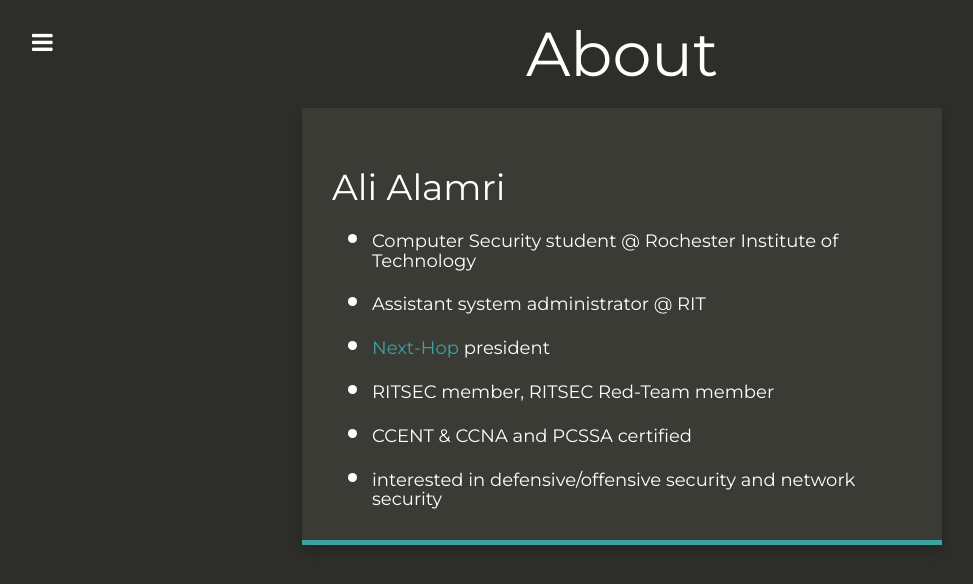
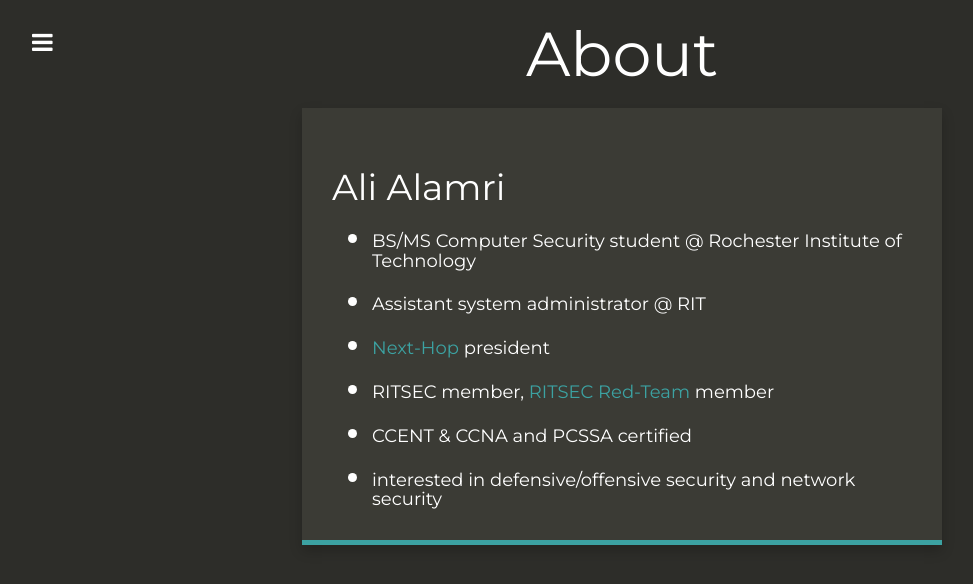
Before and after one commit to sh1dow3r/layer0, a Jekyll site: the page built from about.md, in a window 1280 px wide. Shown: the top 584 px of the page, without its empty margins (18-991 px from the left). Built offline with Jekyll 4.4.1, drawn with Linux system fonts in a browser that asks for light colours; nearby versions of some CDN libraries.

```diff
--- a/about.md
+++ b/about.md
@@ -6,9 +6,9 @@ permalink: /about/
 
 # Ali Alamri
 
-* #### Computer Security student @ Rochester Institute of Technology
+* #### BS/MS Computer Security student @ Rochester Institute of Technology
 * #### Assistant system administrator @ RIT
 * #### [Next-Hop](http://nexthop.network/) president
-* #### RITSEC member, RITSEC Red-Team member
+* #### RITSEC member, [RITSEC Red-Team](https://github.com/RITRedteam) member
 * #### CCENT & CCNA and PCSSA certified
 * #### interested in defensive/offensive security and network security
```
